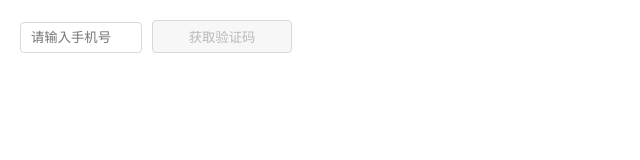
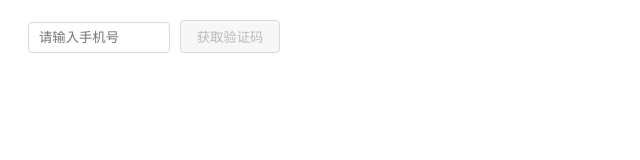
Before and after one commit to vickymin/CountDownBtn, a React app: page / in a window 1280 px wide. Shown: the top 160 px of the page, without its empty margins (0-640 px from the left). Built offline with nearby package versions, Linux system fonts and the light colour scheme.

Commit message:
[refactor] directory structure

```diff
--- a/src/styles/App.css
+++ b/src/App.css
@@ -5,7 +5,7 @@
 }
 
 .app-input {
-  width: 100px;
+  width: 120px;
   height: 27px;
   padding: 1px 10px;
   border: 1px solid #d9d9d9;
--- a/src/App.js
+++ b/src/App.js
@@ -1,5 +1,5 @@
 import React, { Component } from 'react'
-import './styles/App.css'
+import './App.css'
 import CountDownBtn from './components/CountDownBtn'
 import { getCaptcha } from './mockApi'
 
--- a/src/styles/CountDownBtn.css
+++ b/src/components/CountDownBtn.css
@@ -1,7 +1,7 @@
 .app-btn {
   text-align: center;
   cursor: pointer;
-  min-width: 140px;
+  min-width: 100px;
   padding-top: 6px;
   padding-bottom: 6px;
   margin: 0 10px;
--- a/src/components/CountDownBtn.jsx
+++ b/src/components/CountDownBtn.jsx
@@ -1,5 +1,5 @@
 import React, { Component } from 'react'
-import '../styles/CountDownBtn.css'
+import './CountDownBtn.css'
 
 export default class CountDownBtn extends Component {
   constructor(props) {
--- a/src/index.js
+++ b/src/index.js
@@ -1,7 +1,6 @@
 import React from 'react'
 import ReactDOM from 'react-dom'
 import App from './App'
-import './styles/index.css'
 
 ReactDOM.render(
   <App />,
--- a/src/styles/index.css
+++ /dev/null
@@ -1,5 +0,0 @@
-body {
-  margin: 0;
-  padding: 0;
-  font-family: sans-serif;
-}
```
